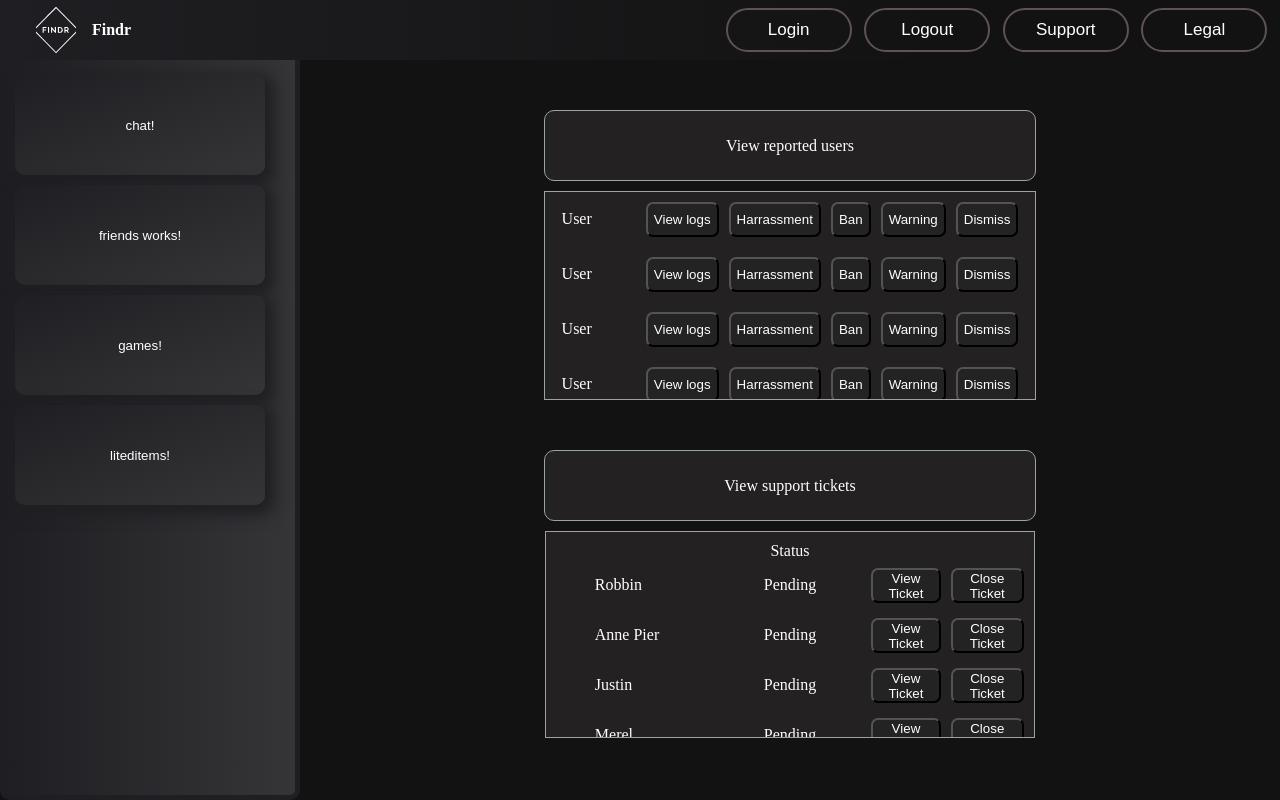
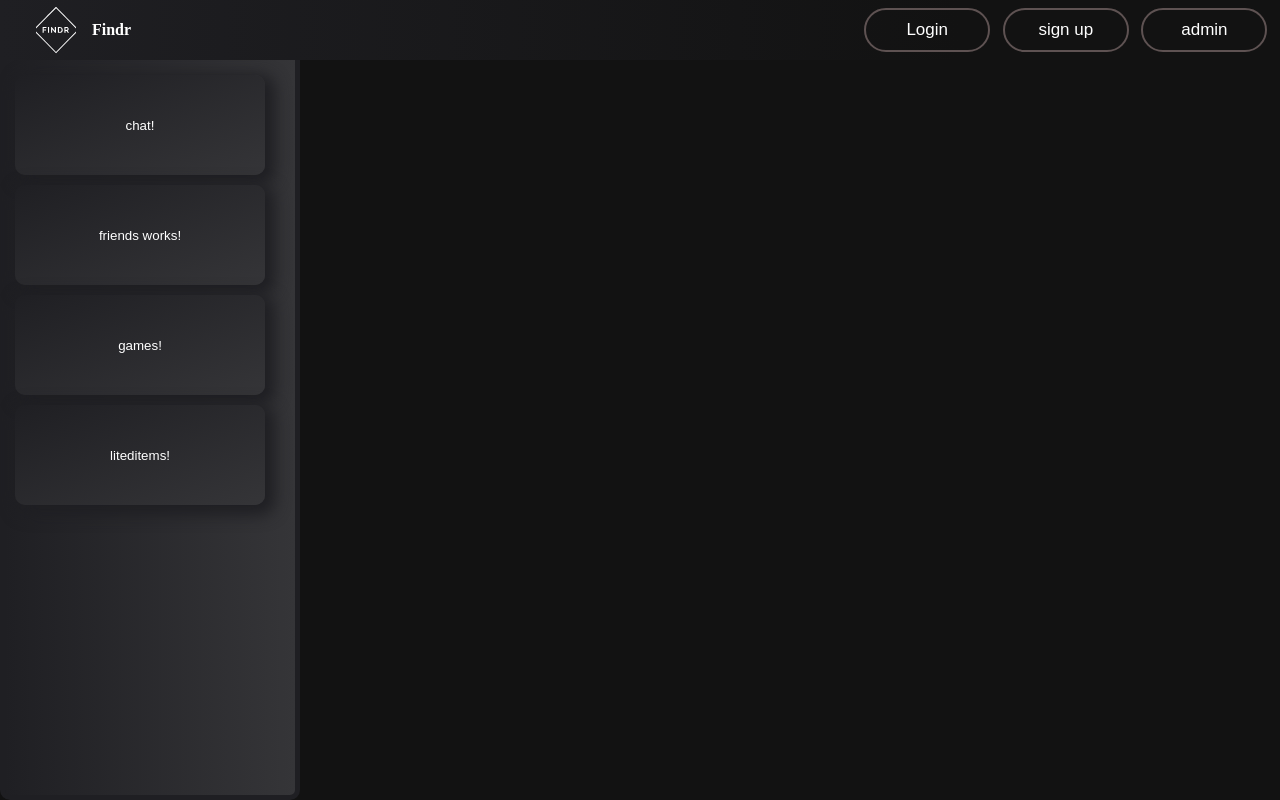
Before and after one commit to JustinMolema/Project2.4, an Angular app in the folder Findr/: page / in a window 1280 px wide. Built offline with nearby package versions, Linux system fonts and the light colour scheme.

Commit message:
Implemented basi routing
Co-authored-by: AnnePierMerkus <AnnePierMerkus@users.noreply.github.com>
Co-authored-by: JustinMolema <JustinMolema@users.noreply.github.com>
Co-authored-by: Merel <mwfoekens@users.noreply.github.com>

```diff
--- a/Findr/src/app/app.component.html
+++ b/Findr/src/app/app.component.html
@@ -1,16 +1,11 @@
 <app-navbar></app-navbar>
-<!-- <app-gamemenu></app-gamemenu> -->
+<router-outlet></router-outlet>
 
-<app-admin></app-admin>
-<!-- <app-login></app-login> -->
- <!-- <app-signup></app-signup> -->
- <!-- <app-passwordforgotten></app-passwordforgotten> -->
 <div class="toolbar" role="banner">
     <a href="index.html"><img class="image" width="40" alt="Angular Logo" src="../../assets/Logo-white.svg"/></a>
     <span class="findr">Findr</span>
     <div class="spacer"></div>
-    <button class="tablink" id="defaultOpen">Login</button>
-    <button class="tablink" id="defaultOpen">Logout</button>
-    <button class="tablink" id="defaultOpen">Support</button>
-    <button class="tablink" id="defaultOpen">Legal</button>
+    <button class="tablink" id="defaultOpen" routerLink="login">Login</button>
+    <button class="tablink" id="defaultOpen" routerLink="signup">sign up</button>
+    <button class="tablink" id="defaultOpen" routerLink="admin">admin</button>
 </div>
```
